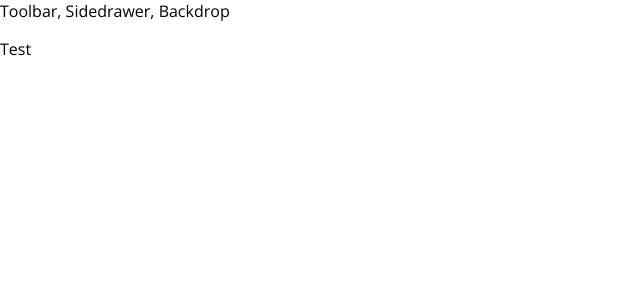
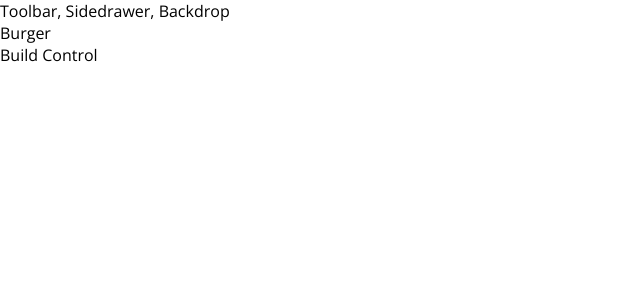
Before and after one commit to shinderahul/burger-spa, a React app: page / in a window 1280 px wide. Shown: the top 300 px of the page, without its empty margins (0-640 px from the left). Built offline with nearby package versions, Linux system fonts and the light colour scheme.

Commit message:
Implement Burger Builder Container

```diff
--- a/src/App.js
+++ b/src/App.js
@@ -1,13 +1,14 @@
 import React, { Component } from 'react';
 
 import Layout from './components/Layout/Layout';
+import BurgerBuilder from './containers/BurgerBuilder/BurgerBuilder';
 
 class App extends Component {
   render() {
     return (
       <div>
         <Layout>
-          <p>Test</p>
+          <BurgerBuilder />
         </Layout>
       </div>
     );
--- /dev/null
+++ b/src/containers/BurgerBuilder/BurgerBuilder.js
@@ -0,0 +1,16 @@
+import React, { Component } from 'react';
+
+import Aux from '../../hoc/Aux';
+
+class BurgerBuilder extends Component {
+    render() {
+        return (
+            <Aux>
+                <div>Burger</div>
+                <div>Build Control</div>
+            </Aux>
+        );
+    }
+}
+
+export default BurgerBuilder;
```
